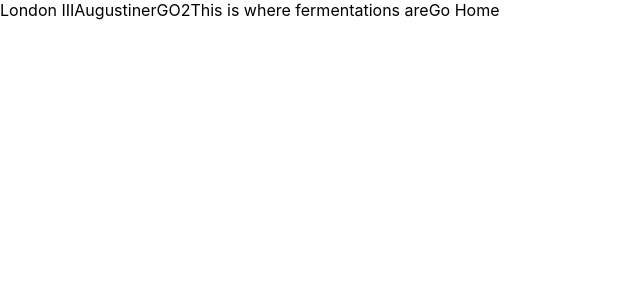
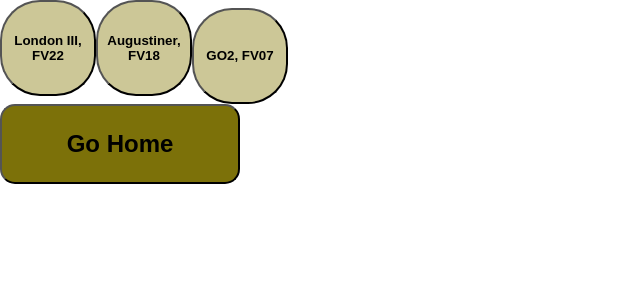
Before and after one commit to srsmith0/yeast-handler, a Next.js app: page /user/fermentations in a window 1280 px wide. Shown: the top 300 px of the page, without its empty margins (0-640 px from the left). Built offline with nearby package versions, Linux system fonts and the light colour scheme.

Commit message:
connected useRouter to yeast link

```diff
--- a/package.json
+++ b/package.json
@@ -20,5 +20,8 @@
     "react-dom": "18.2.0",
     "styled-components": "^5.3.6",
     "typescript": "4.9.3"
+  },
+  "devDependencies": {
+    "@types/styled-components": "^5.1.26"
   }
 }
--- a/pages/api/dummyData.ts
+++ b/pages/api/dummyData.ts
@@ -10,6 +10,7 @@
             strain : "London III",
             gen : 4,
             received : "02/23/2022",
+            current_tank: "FV22",
             source : "FV04",
             purchased_from : "BSI",
             quantity : "50 L",
@@ -21,6 +22,7 @@
             strain : "Augustiner",
             gen : 2,
             received : "03/02/2022",
+            current_tank: "FV18",
             source : "FV15",
             purchased_from : "BSI",
             quantity : "70 L",
@@ -31,7 +33,8 @@
             strain : "GO2",
             gen : 8,
             received : "01/17/2022",
-            source : "FV04",
+            current_tank: "FV07",
+            source : "FV16",
             purchased_from : "Imperial",
             quantity : "30 L",
             prop_type : "One Step",
--- a/pages/user/dashboard.tsx
+++ b/pages/user/dashboard.tsx
@@ -10,6 +10,9 @@
             </DashButton>
             <DashButton>
                 <Link href='/user/fermentations'>Current Yeast</Link>
+            </DashButton>
+            <DashButton>
+                <Link href='/user/pitches'>Pitch Schedule</Link>
             </DashButton>
         </>
     );
--- a/pages/user/fermentations.tsx
+++ b/pages/user/fermentations.tsx
@@ -1,8 +1,14 @@
 import { useEffect, useState } from "react";
+
 import HomeButton from "../../utils/HomeButton";
+
+import styled from 'styled-components';
+import { useRouter } from "next/router";
 
 const Fermentations = () => {
     const [yeast, setYeast] = useState([])
+
+    const router = useRouter();
 
     useEffect(() => {
         fetch("../api/dummyData")
@@ -12,11 +18,32 @@
 
     return (
         <>
-            {yeast.map(y => y.strain)}
-            This is where fermentations are
-            <HomeButton />
+            {yeast.map(y =>
+                <YeastButton onClick={() => router.push(
+                    {
+                        pathname: '/user/yeast-details',
+                        query: y
+                    },
+                    '/user/yeast-details',
+                )}>
+                        {y.strain}, {y.current_tank}
+                </YeastButton>)}
+            <div><HomeButton /></div>
         </>
     )
 };
 
+const YeastButton = styled.button`
+    color: black;
+    font-weight: bold;
+    height: 6rem;
+    width: 6rem;
+    border-radius: 40px;
+    background-color: #ccc797;
+    &:hover {
+        cursor: pointer;
+        background-color: #8d885f;
+    }
+`
+
 export default Fermentations;
--- a/utils/HomeButton.tsx
+++ b/utils/HomeButton.tsx
@@ -1,7 +1,21 @@
 import Link from "next/link";
+import styled from 'styled-components';
 
 const HomeButton = () => {
-    return <Link href='/user/dashboard'>Go Home</Link>
+    return <HomeLink><Link href='/user/dashboard'>Go Home</Link></HomeLink>
 };
 
 export default HomeButton;
+
+const HomeLink = styled.button `
+    font-size: 1.5rem;
+    font-weight: bold;
+    height: 5rem;
+    width: 15rem;
+    border-radius: 15px;
+    background-color: #7c7109;
+    &:hover {
+        cursor: pointer;
+        background-color: #5a5209;
+    }
+`
```
Also changed, not shown: pages/user/pitches.tsx (added, +12 -0 lines), pages/user/yeast-details.tsx (added, +12 -0 lines), 1 other file (tests, documents, lock files or other folders).
